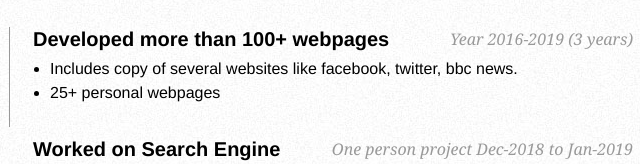
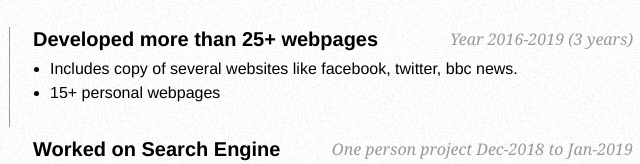
Before and after one commit to surajbahadur591/resume, a plain HTML site: page index.html in a window 1280 px wide. Shown: the part 627-791 px from the top of the page, 407-1047 px from the left. Drawn offline with Linux system fonts and the light colour scheme.

Commit message:
Update index.html

```diff
--- a/index.html
+++ b/index.html
@@ -85,10 +85,10 @@
 
             <dt>Experience</dt>
             <dd>
-                <h2>Developed more than 100+ webpages<span>Year 2016-2019 (3 years)</span></h2>
+                <h2>Developed more than 25+ webpages<span>Year 2016-2019 (3 years)</span></h2>
                 <ul>
                     <li>Includes copy of several websites like facebook, twitter, bbc news.</li>
-                    <li>25+ personal webpages</li>
+                    <li>15+ personal webpages</li>
                 </ul>
 
                 <h2>Worked on Search Engine<span>One person project Dec-2018 to Jan-2019</span></h2>
```
